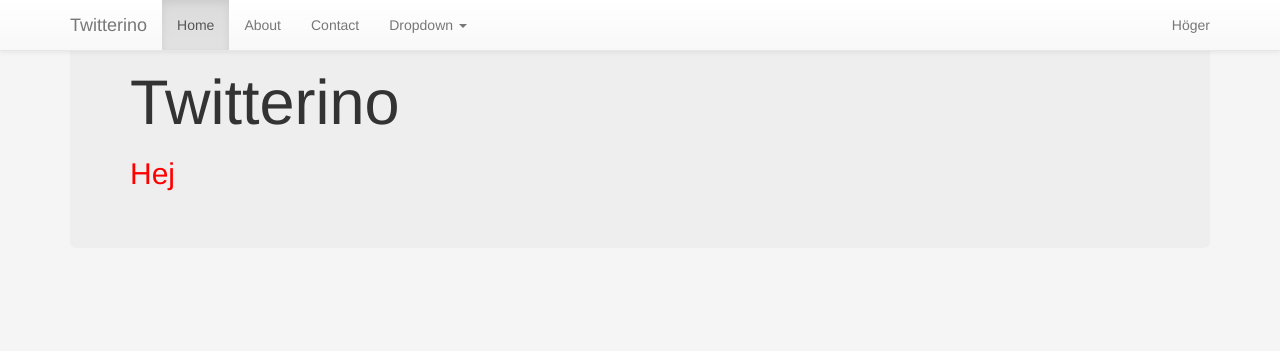
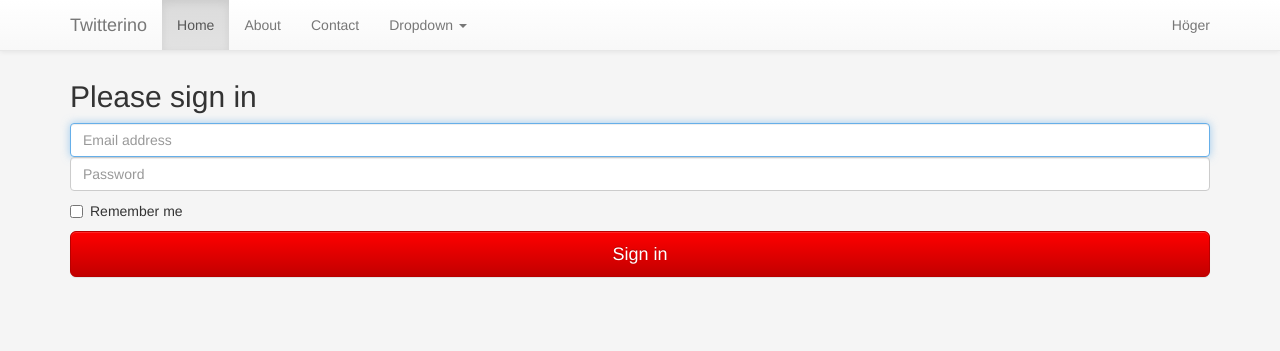
Before and after one commit to Haugen/Web-base, a PHP site: page / in a window 1280 px wide. Shown: the top 351 px of the page. Run offline with PHP 8.4, Linux system fonts and the light colour scheme; some libraries are stand-ins or nearby versions.

Commit message:
Some templating separations

```diff
--- a/app/index.php
+++ b/app/index.php
@@ -1,16 +1,12 @@
 <?php
 
-include('header.php');
+// Include header template.
+include('templates/header.tpl.php');
+
+// Include login form
+include('templates/login-form.tpl.php');
+
+// Include footer template.
+include('templates/footer.tpl.php');
 
 ?>
-
-  <div class="jumbotron">
-    <h1>Twitterino</h1>
-    <a href="#"><h2>Hej</h2></a>
-  </div>
-
-<?php
-
-include('footer.php');
-
-?>
--- a/app/less/main.less
+++ b/app/less/main.less
@@ -2,4 +2,5 @@
 
 body {
   background: #f5f5f5;
+  padding-top: 60px;
 }
--- /dev/null
+++ b/app/templates/login-form.tpl.php
@@ -0,0 +1,18 @@
+<?php
+/**
+ * Template for login form
+ */
+?>
+<form class="form-signin">
+  <h2 class="form-signin-heading">Please sign in</h2>
+  <label for="inputEmail" class="sr-only">Email address</label>
+  <input type="email" id="inputEmail" class="form-control" placeholder="Email address" required autofocus>
+  <label for="inputPassword" class="sr-only">Password</label>
+  <input type="password" id="inputPassword" class="form-control" placeholder="Password" required>
+  <div class="checkbox">
+    <label>
+      <input type="checkbox" value="remember-me"> Remember me
+    </label>
+  </div>
+  <button class="btn btn-lg btn-primary btn-block" type="submit">Sign in</button>
+</form>
```
Also changed, not shown: app/commons.php (added), app/css/main.css, app/templates/footer.tpl.php (renamed from app/footer.php), app/templates/header.tpl.php (renamed from app/header.php).
